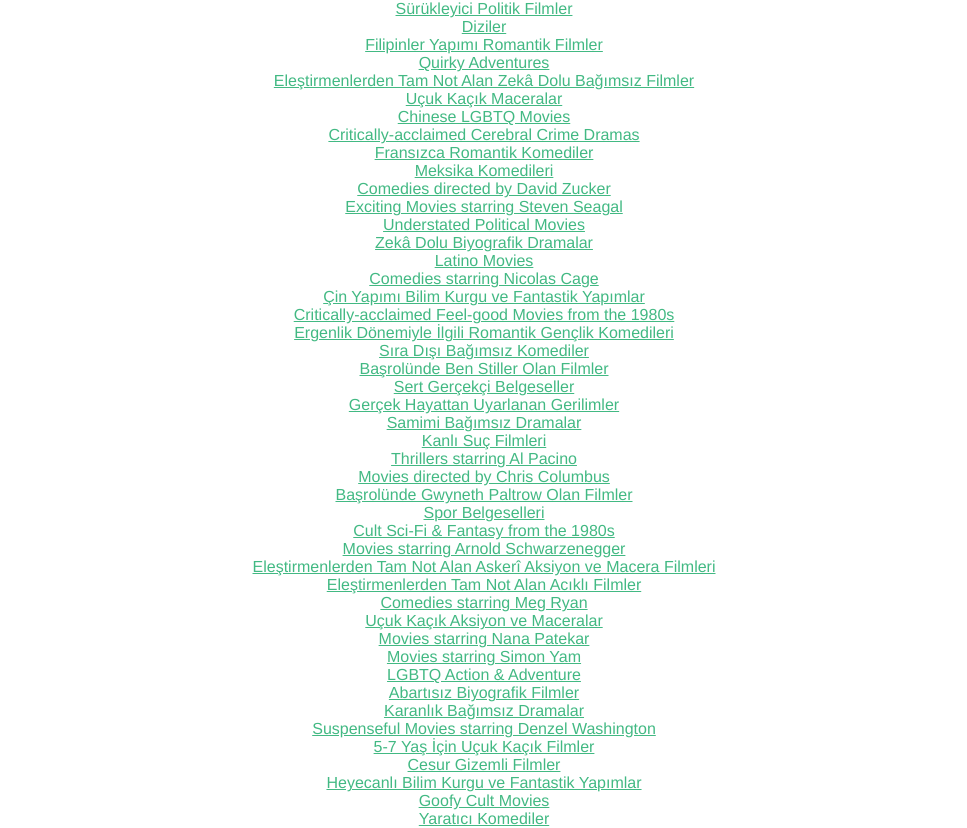
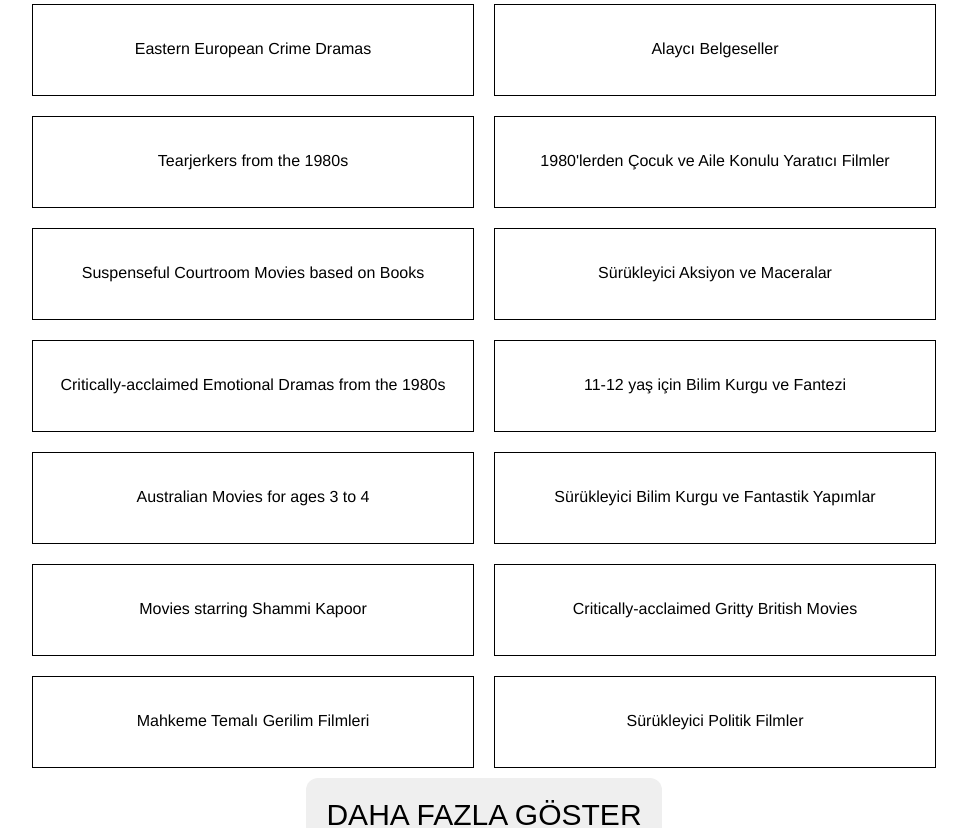
Before and after one commit to RasimCansiz/netflix-genres, a Vue app: page / in a window 1280 px wide. Shown: the part 460-1288 px from the top of the page, without its empty margins (156-1123 px from the left). Built offline with nearby package versions, Linux system fonts and the light colour scheme.

Commit message:
new style

```diff
--- a/public/index.html
+++ b/public/index.html
@@ -9,7 +9,10 @@
   </head>
   <body>
     <noscript>
-      <strong>We're sorry but <%= htmlWebpackPlugin.options.title %> doesn't work properly without JavaScript enabled. Please enable it to continue.</strong>
+      <strong>We're sorry but
+        <%= htmlWebpackPlugin.options.title %> doesn't work properly
+         without JavaScript enabled. Please enable it to continue.
+      </strong>
     </noscript>
     <div id="app"></div>
     <!-- built files will be auto injected -->
--- a/src/components/NetflixGenres.vue
+++ b/src/components/NetflixGenres.vue
@@ -1,7 +1,15 @@
 <template>
   <div class="hello">
     <h1>HELLO NETFLIX USER</h1>
-    <div v-for="(genre, idx) in netflix" :key=idx><a :href=genre.url target="_blank">{{genre.name}} </a></div>
+    <div class="base-classify">
+      <div class="new-tryout" v-for="(genre, idx) in netflix" :key=idx>
+            <a class="genres" :href=genre.url target="_blank">
+              <span class="centerize">{{genre.name}} </span></a>
+      </div>
+      <button class="more" @click="addingData()">
+        daha fazla göster
+      </button>
+    </div>
   </div>
 </template>
 
@@ -14,9 +22,17 @@
   },
   data() {
     return {
-      netflix: json
+      netflix: json.slice(0 , 20),
+      firstSlice: 20
     }
   },
+  methods:{
+    addingData(){
+      this.firstSlice += 20
+      this.netflix = json.slice(0 , this.firstSlice)
+    }
+  }
+
 }
 </script>
 
@@ -33,7 +49,51 @@
   display: inline-block;
   margin: 0 10px;
 }
-a {
-  color: #42b983;
+.base-classify{
+  display: flex;
+  flex-wrap: wrap;
+  align-content: center;
+  justify-content: center;
+  padding-bottom: 300px;
+}
+.new-tryout{
+  display: flex;
+  align-content: center;
+  justify-content: center;
+  padding: 10px;
+
+}
+.centerize{
+  position: relative;
+  top: 15px;
+}
+.genres {
+  width: 400px !important;
+  height: 50px;
+  color: black;
+  text-align: center;
+  border: 1px solid black;
+  background: white;
+  text-decoration: none;
+  padding: 20px;
+}
+.more{
+  padding: 20px;
+  text-transform: uppercase;
+  border: none;
+  border-radius: 12px;
+  font-size: 30px;
+}
+.more:hover , a:hover{
+  transition: 0.25s;
+  cursor: pointer;
+  background-color: #1DA1F2;
+  color: white;
+  border:none
+}
+@media (max-width:460px) {
+  .genres{
+    width:250px !important
+  }
 }
 </style>
```
